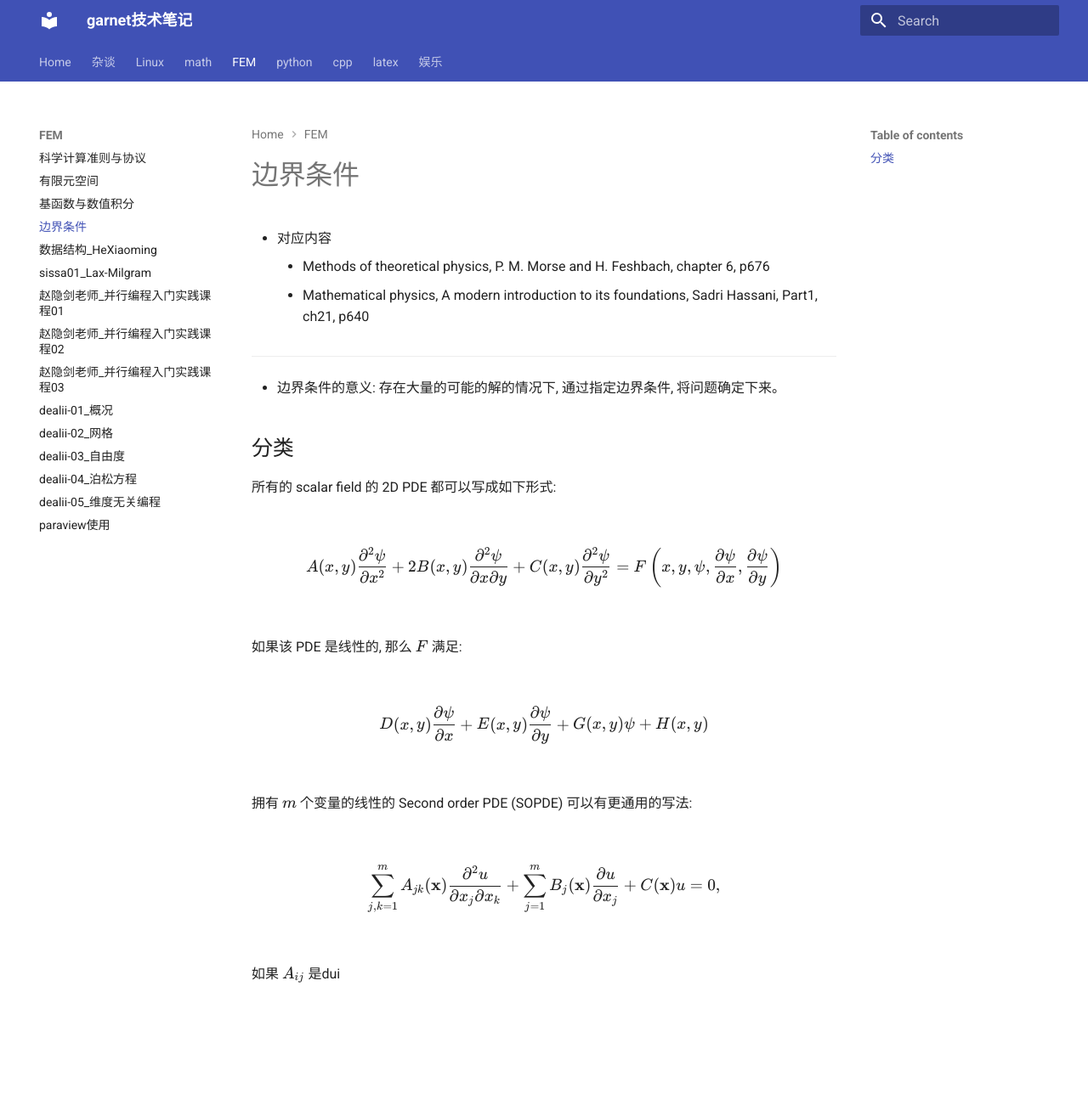
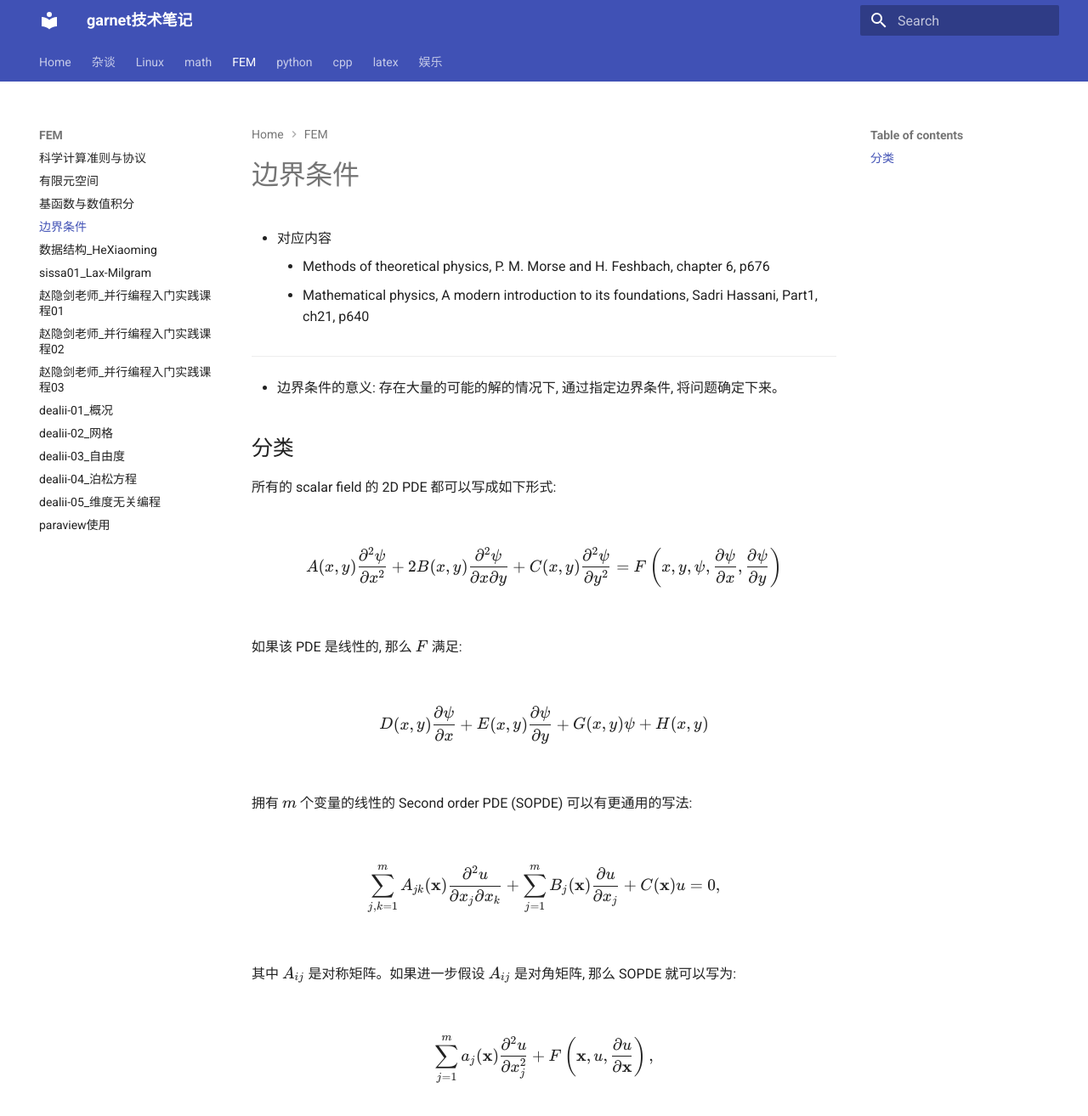
Before and after one commit to ymma98/technotes, an MkDocs documentation site: the page built from docs/FEM/边界条件.md, in a window 1280 px wide and 1342 px high. Shown: the top 1314 px of the window at 85% size. Built offline with MkDocs 1.6.1 and Material for MkDocs 9.7.7, drawn with Linux system fonts in a browser that asks for light colours.

Commit message:
docs/FEM/边界条件.md updated from https://stackedit.cn/

```diff
--- a/docs/FEM/边界条件.md
+++ b/docs/FEM/边界条件.md
@@ -28,12 +28,14 @@ $$
 \sum_{j, k = 1}^m A_{jk}(\mathbf{x}) \frac{\partial^2 u}{\partial x_j \partial x_k} + \sum_{j = 1}^m B_j(\mathbf{x}) \frac{\partial u}{\partial x_j} + C(\mathbf{x}) u = 0,
 $$
 
-如果 $A_{ij}$ 是dui
+其中 $A_{ij}$ 是对称矩阵。如果进一步假设 $A_{ij}$ 是对角矩阵, 那么 SOPDE 就可以写为:
 
+
+$$ \sum_{j=1}^m a_j(\mathbf{x}) \frac{\partial^2 u}{\partial x_j^2} + F\left(\mathbf{x}, u, \frac{\partial u}{\partial \mathbf{x}}\right), $$
 
 
 
 <!--stackedit_data:
-eyJoaXN0b3J5IjpbLTQ4MTcyNzA3MCw2MzA1MzQ3NzgsNDM2Mz
+eyJoaXN0b3J5IjpbLTY4NDExMTg1MSw2MzA1MzQ3NzgsNDM2Mz
 g5Nzk2LDQyNDQyNjYzXX0=
 -->
```
